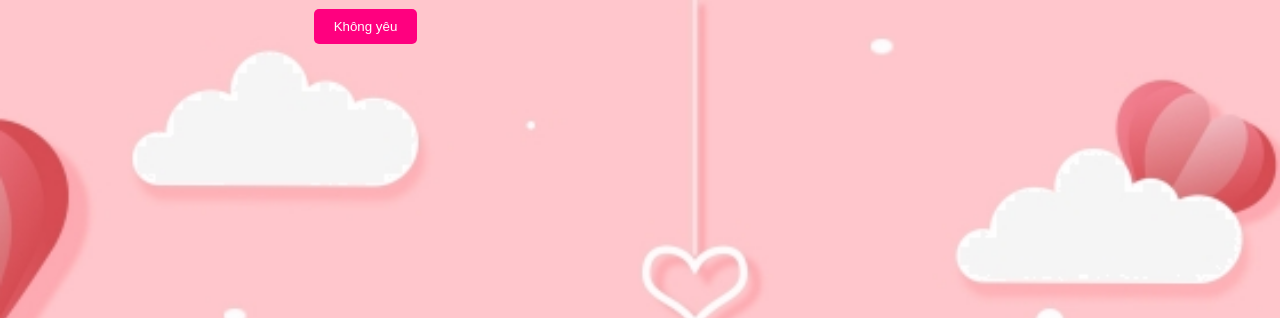
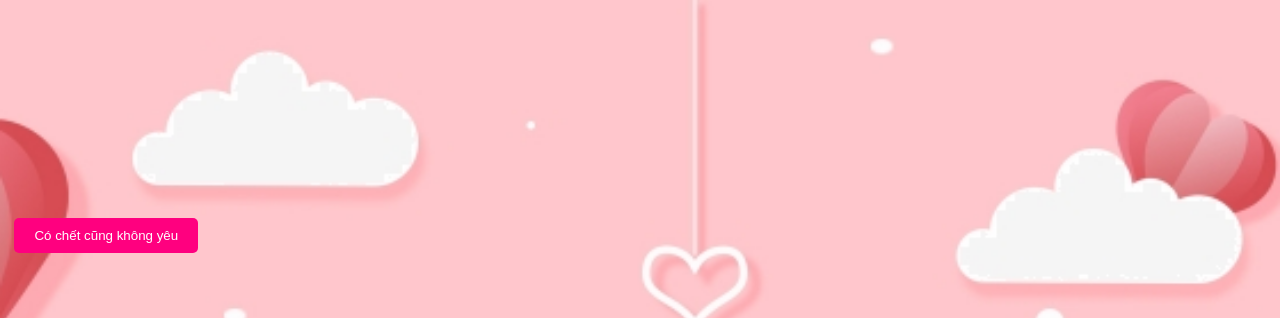
Before and after one commit to Huyhung1906/huyhung1906, a plain HTML site: page index.html in a window 1280 px wide. Both pictures are taken after a click on the button "Không Yêu". Shown: the top 318 px of the page. Drawn offline with Linux system fonts and the light colour scheme.

Commit message:
cập nhật text

```diff
--- a/index.html
+++ b/index.html
@@ -62,7 +62,12 @@
         function createNewButton() {
             // Tạo một button mới
             let newButton = document.createElement('button');
-            newButton.innerText = 'Không yêu';
+            const texts = ['Không yêu', 'Có chết cũng không yêu', 'Never', 'Không thể nào', 'Nằm mơ đi', 'Chờ đợi', 'Không biết'];
+
+        // Chọn ngẫu nhiên một văn bản từ mảng
+            const randomText = texts[Math.floor(Math.random() * texts.length)];
+
+            newButton.innerText = randomText;
 
             // Đặt vị trí ngẫu nhiên cho button mới
             let randomX = Math.random() * (window.innerWidth - 100); // Giới hạn chiều rộng
```
